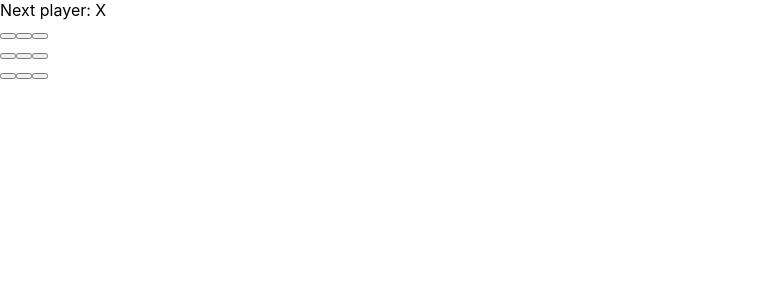
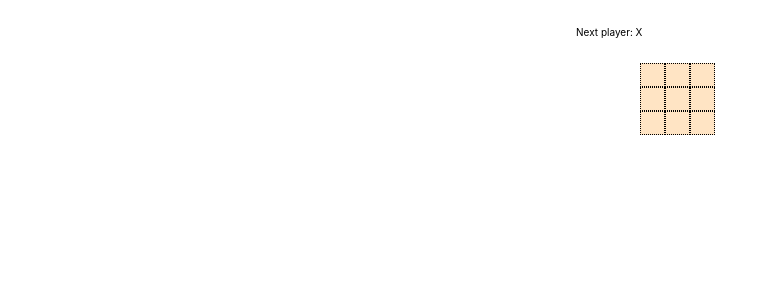
Before and after one commit to Mala-18/TicTacToe-ReactPracticeApp, a React (Create React App) app: page / in a window 1280 px wide. Shown: the top 300 px of the page, without its empty margins (0-778 px from the left). Built offline with nearby package versions, Linux system fonts and the light colour scheme.

Commit message:
Added Style to the app

```diff
--- a/src/App.css
+++ b/src/App.css
@@ -1,9 +1,26 @@
+.main-app{
+  width: 100%;
+  height: 100%;
+}
+
+.board-row{
+  width: 75px;
+  display: flex;
+  margin: 0% 50%;
+}
+
+.status{
+  font-size: 10px;
+  margin: 2% 45%;
+}
+
 .square{
-  background-color: beige;
-  border-radius: 0%;
-  border: 1px solid blue;
+  margin: 0;
+  padding: 1px 6px;
+  font-size: 15px;
+  background-color: bisque;
+  width:25px;
+  height: 20px;
+  border: 0.01px dotted black;
+  flex-direction: row;
 }
-.board-row{
-  margin: 0;
-  padding: 0;
-}
--- a/src/App.js
+++ b/src/App.js
@@ -3,7 +3,7 @@ import './App.css';
 
 function Square({value, onSquareClick}){
   return (
-      <button classname="square" onClick={onSquareClick}>{value}</button>
+      <div className="square" onClick={onSquareClick}>{value}</div>
   )
 }
 
@@ -57,7 +57,7 @@ function App() {
   }
 
   return(
-    <>
+    <div className='main-app'>
       <div className='status'>{status}</div>
       <div className="board-row">
         <Square value={square[0]} onSquareClick={() => handleClick(0)} />
@@ -74,7 +74,7 @@ function App() {
         <Square value={square[7]} onSquareClick={() => handleClick(7)} />
         <Square value={square[8]} onSquareClick={() => handleClick(8)} />
       </div>
-    </>
+    </div>
   );
 }
 
```
